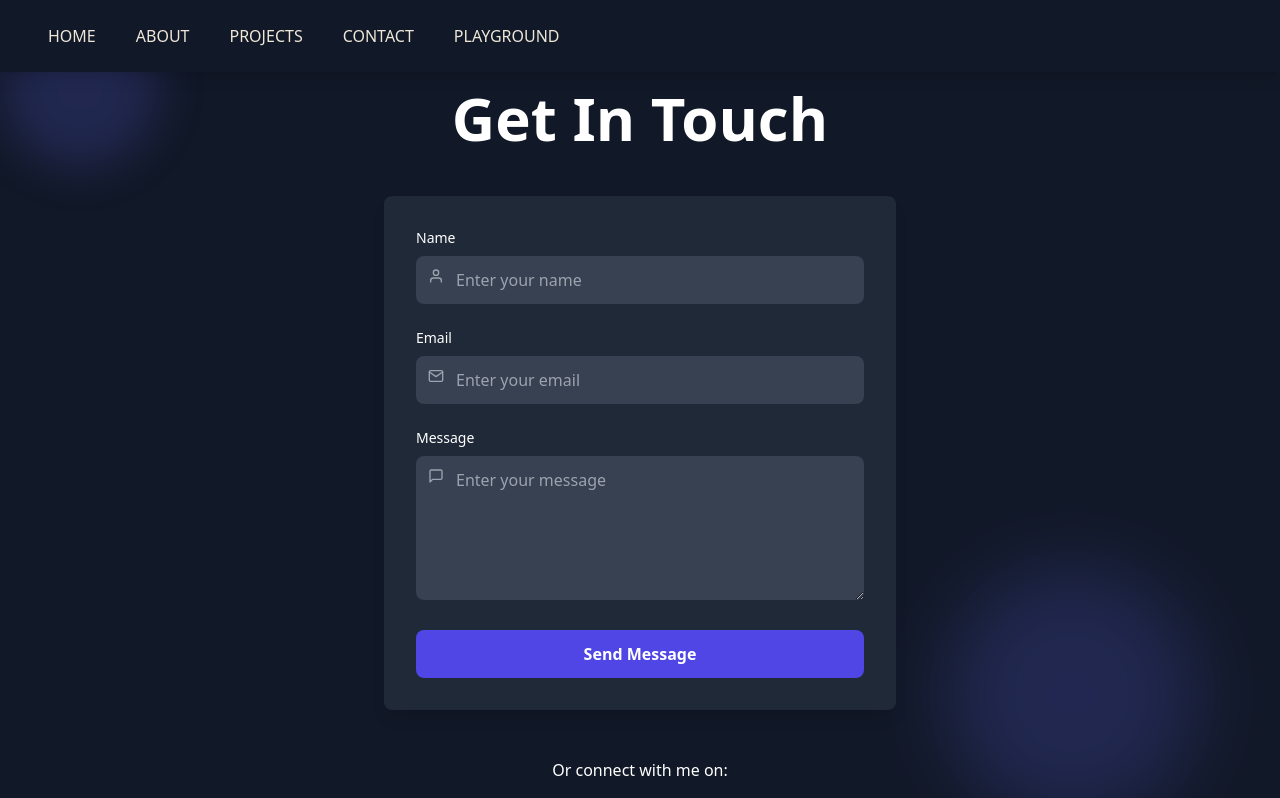
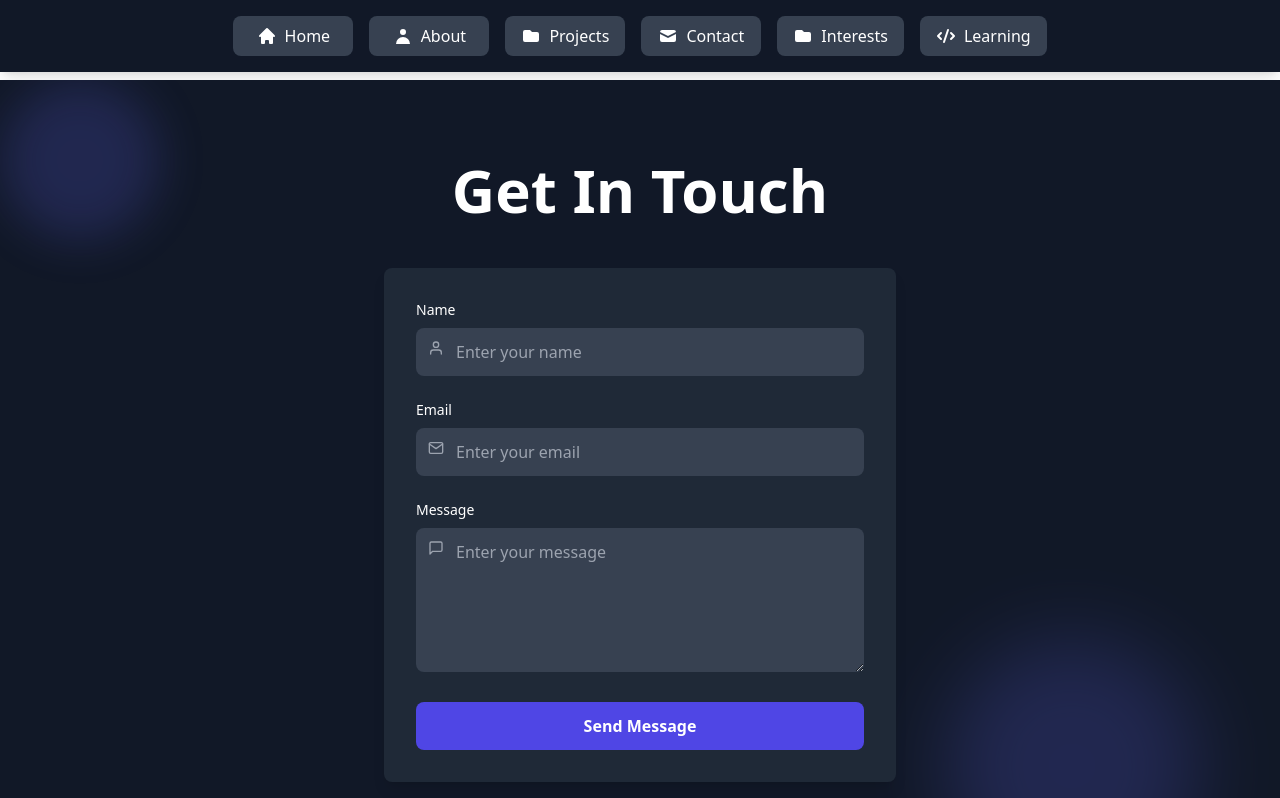
Before and after one commit to SamCodeCraft/PORTOFOLIO, a Next.js app: page /contact in a window 1280 px wide. Shown: the top 798 px of the page. Built offline with nearby package versions, Linux system fonts and the light colour scheme.

Commit message:
Update portofolio

```diff
--- a/src/app/components/layout/Header.jsx
+++ b/src/app/components/layout/Header.jsx
@@ -1,180 +1,87 @@
-"use client";
+'use client';
 
-import React, { useRef, useState } from "react";
-import { motion } from "framer-motion";
-import { FaHome, FaUser, FaFolder, FaEnvelope, FaCode } from "react-icons/fa";
-import Link from "next/link";
+import React from "react";
+
+// Named export for InteractiveComponent
+export function InteractiveComponent() {
+    return (
+        <button onClick={() => alert('Button clicked!')}>
+            Click me
+        </button>
+    );
+}
+
+// Custom icons using SVG paths
+const HomeIcon = () => (
+  <svg xmlns="http://www.w3.org/2000/svg" className="h-5 w-5" viewBox="0 0 20 20" fill="currentColor">
+    <path d="M10.707 2.293a1 1 0 00-1.414 0l-7 7a1 1 0 001.414 1.414L4 10.414V17a1 1 0 001 1h2a1 1 0 001-1v-2a1 1 0 011-1h2a1 1 0 011 1v2a1 1 0 001 1h2a1 1 0 001-1v-6.586l.293.293a1 1 0 001.414-1.414l-7-7z" />
+  </svg>
+);
+
+const UserIcon = () => (
+  <svg xmlns="http://www.w3.org/2000/svg" className="h-5 w-5" viewBox="0 0 20 20" fill="currentColor">
+    <path fillRule="evenodd" d="M10 9a3 3 0 100-6 3 3 0 000 6zm-7 9a7 7 0 1114 0H3z" clipRule="evenodd" />
+  </svg>
+);
+
+const FolderIcon = () => (
+  <svg xmlns="http://www.w3.org/2000/svg" className="h-5 w-5" viewBox="0 0 20 20" fill="currentColor">
+    <path d="M2 6a2 2 0 012-2h5l2 2h5a2 2 0 012 2v6a2 2 0 01-2 2H4a2 2 0 01-2-2V6z" />
+  </svg>
+);
+
+const EnvelopeIcon = () => (
+  <svg xmlns="http://www.w3.org/2000/svg" className="h-5 w-5" viewBox="0 0 20 20" fill="currentColor">
+    <path d="M2.003 5.884L10 9.882l7.997-3.998A2 2 0 0016 4H4a2 2 0 00-1.997 1.884z" />
+    <path d="M18 8.118l-8 4-8-4V14a2 2 0 002 2h12a2 2 0 002-2V8.118z" />
+  </svg>
+);
+
+const CodeIcon = () => (
+  <svg xmlns="http://www.w3.org/2000/svg" className="h-5 w-5" viewBox="0 0 20 20" fill="currentColor">
+    <path fillRule="evenodd" d="M12.316 3.051a1 1 0 01.633 1.265l-4 12a1 1 0 11-1.898-.632l4-12a1 1 0 011.265-.633zM5.707 6.293a1 1 0 010 1.414L3.414 10l2.293 2.293a1 1 0 11-1.414 1.414l-3-3a1 1 0 010-1.414l3-3a1 1 0 011.414 0zm8.586 0a1 1 0 011.414 0l3 3a1 1 0 010 1.414l-3 3a1 1 0 11-1.414-1.414L16.586 10l-2.293-2.293a1 1 0 010-1.414z" clipRule="evenodd" />
+  </svg>
+);
 
 const navItems = [
-  { label: "Home", href: "/", icon: <FaHome /> },
-  { label: "About", href: "/about", icon: <FaUser /> },
-  { label: "Projects", href: "/projects", icon: <FaFolder /> },
-  { label: "Contact", href: "/contact", icon: <FaEnvelope /> },
-  { label: "Interests", href: "/interests", icon: <FaFolder /> },
-  { label: "Learning", href: "/learning", icon: <FaFolder /> },
+  { label: "Home", href: "/", icon: <HomeIcon /> },
+  { label: "About", href: "/about", icon: <UserIcon /> },
+  { label: "Projects", href: "/projects", icon: <FolderIcon /> },
+  { label: "Contact", href: "/contact", icon: <EnvelopeIcon /> },
+  { label: "Interests", href: "/interests", icon: <FolderIcon /> },
+  { label: "Learning", href: "/learning", icon: <CodeIcon /> },
 ];
 
-export default function Navbar() {
-  const [isOpen, setIsOpen] = useState(false);
-
-  const containerVariants = {
-    hidden: { opacity: 0, height: 0 },
-    visible: {
-      opacity: 1,
-      height: "auto",
-      transition: {
-        staggerChildren: 0.1,
-        delayChildren: 0.2,
-      },
-    },
-  };
-
-  const itemVariants = {
-    hidden: { opacity: 0, x: -10, scale: 0.8 },
-    visible: { opacity: 1, x: 0, scale: 1 },
+// Default export for HorizontalNavbar
+export default function HorizontalNavbar() {
+  const handleNavigation = (href) => {
+    // Simple client-side navigation
+    window.location.href = href;
   };
 
   return (
-    <header className="fixed top-0 left-0 w-full z-50 bg-gray-900 shadow-lg">
-      <div className="container mx-auto px-6 py-2 flex justify-between items-center">
-
-        <div className="md:hidden">
-          <button
-            onClick={() => setIsOpen(!isOpen)}
-            className="text-gray-300 focus:outline-none"
-          >
-            <svg
-              className="w-6 h-6"
-              fill="none"
-              stroke="currentColor"
-              viewBox="0 0 24 24"
-              xmlns="http://www.w3.org/2000/svg"
+    <header className="w-full bg-gray-900 shadow-lg">
+      <div className="container mx-auto px-4 py-4">
+        <nav className="flex justify-center items-center space-x-4">
+          {navItems.map((item, index) => (
+            <button
+              key={index}
+              onClick={() => handleNavigation(item.href)}
+              className="flex items-center justify-center
+                         bg-gray-700 text-white
+                         px-4 py-2 rounded-lg
+                         hover:bg-gray-600
+                         transition duration-300
+                         ease-in-out
+                         transform hover:scale-105
+                         min-w-[120px]"
             >
-              {isOpen ? (
-                <path
-                  strokeLinecap="round"
-                  strokeLinejoin="round"
-                  strokeWidth="2"
-                  d="M6 18L18 6M6 6l12 12"
-                />
-              ) : (
-                <path
-                  strokeLinecap="round"
-                  strokeLinejoin="round"
-                  strokeWidth="2"
-                  d="M4 6h16M4 12h16m-7 6h7"
-                />
-              )}
-            </svg>
-          </button>
-        </div>
-        <SlideTabs />
-        {isOpen && (
-          <>
-            {/* Overlay to darken the background */}
-            <div
-              className="fixed inset-0 bg-black bg-opacity-50 z-40"
-              onClick={() => setIsOpen(false)} // Close the menu when clicking outside
-            ></div>
-
-            <nav className="absolute top-16 left-0 w-full bg-gray-900 md:hidden shadow-lg z-50 rounded-lg">
-              <motion.ul
-                className="flex flex-col p-4 space-y-3"
-                variants={containerVariants}
-                initial="hidden"
-                animate="visible"
-              >
-                {navItems.map((item, index) => (
-                  <motion.li key={index} variants={itemVariants}>
-                    <Link
-                      href={item.href}
-                      className="flex items-center text-gray-300 hover:bg-gray-700 hover:text-white transition p-3 rounded-lg duration-200 ease-in-out"
-                      onClick={() => setIsOpen(false)}
-                    >
-                      <span className="mr-4 text-2xl text-gray-300">{item.icon}</span>
-                      <span className="font-semibold text-lg">{item.label}</span>
-                    </Link>
-                  </motion.li>
-                ))}
-              </motion.ul>
-            </nav>
-          </>
-        )}
+              <span className="mr-2">{item.icon}</span>
+              {item.label}
+            </button>
+          ))}
+        </nav>
       </div>
     </header>
   );
 }
-
-const SlideTabs = () => {
-  const [position, setPosition] = useState({
-    left: 0,
-    width: 0,
-    opacity: 0,
-  });
-
-  return (
-    <ul
-      onMouseLeave={() => {
-        setPosition((pv) => ({
-          ...pv,
-          opacity: 0,
-        }));
-      }}
-      className="hidden md:flex relative w-fit rounded-full p-1"
-    >
-      <Tab setPosition={setPosition} link="/">
-        Home
-      </Tab>
-      <Tab setPosition={setPosition} link="/about">
-        About
-      </Tab>
-      <Tab setPosition={setPosition} link="/projects">
-        Projects
-      </Tab>
-      <Tab setPosition={setPosition} link="/contact">
-        Contact
-      </Tab>
-      <Tab setPosition={setPosition} link="/playground">
-        Playground
-      </Tab>
-
-      <Cursor position={position} />
-    </ul>
-  );
-};
-
-const Tab = ({ children, setPosition, link }) => {
-  const ref = useRef(null);
-
-  return (
-    <Link
-      ref={ref}
-      onMouseEnter={() => {
-        if (!ref?.current) return;
-
-        const { width } = ref.current.getBoundingClientRect();
-
-        setPosition({
-          left: ref.current.offsetLeft,
-          width,
-          opacity: 1,
-        });
-      }}
-      href={link}
-      className="relative z-10 block cursor-pointer px-3 py-1.5 text-xs uppercase text-white mix-blend-difference md:px-5 md:py-3 md:text-base"
-    >
-      {children}
-    </Link>
-  );
-};
-
-const Cursor = ({ position }) => {
-  return (
-    <motion.li
-      animate={{
-        ...position,
-      }}
-      className="absolute z-0 h-7 rounded-full bg-gray-100 md:h-12"
-    />
-  );
-};
--- a/src/app/projects/projectsClient.jsx
+++ b/src/app/projects/projectsClient.jsx
@@ -34,23 +34,23 @@ const projects = [
 
 export default function Projects() {
   return (
-    <section className="min-h-screen py-20 bg-gray-900 text-white">
+    <section className="min-h-[70vh] py-12 bg-gray-900 text-white">
   <div className="container mx-auto px-4 md:px-8">
     <motion.h1
-          className="text-4xl md:text-6xl font-bold text-center mb-12"
+      className="text-3xl md:text-4xl font-bold text-center mb-8"
       initial={{ opacity: 0, y: -20 }}
       animate={{ opacity: 1, y: 0 }}
       transition={{ duration: 0.6 }}
     >
       My Projects
     </motion.h1>
-        <div className="grid gap-8 md:grid-cols-2 lg:grid-cols-3">
+    <div className="grid gap-6 md:grid-cols-2 lg:grid-cols-3">
       {projects.map((project, index) => (
         <motion.div
           key={index}
           initial={{ opacity: 0, y: 30 }}
           animate={{ opacity: 1, y: 0 }}
-              transition={{ delay: index * 0.2,type:"spring", stiffness:"200" }}
+          transition={{ delay: index * 0.2, type: "spring", stiffness: 200 }}
         >
           <ProjectCard {...project} />
         </motion.div>
```
Lines whose indentation alone changed are shown as unchanged.
